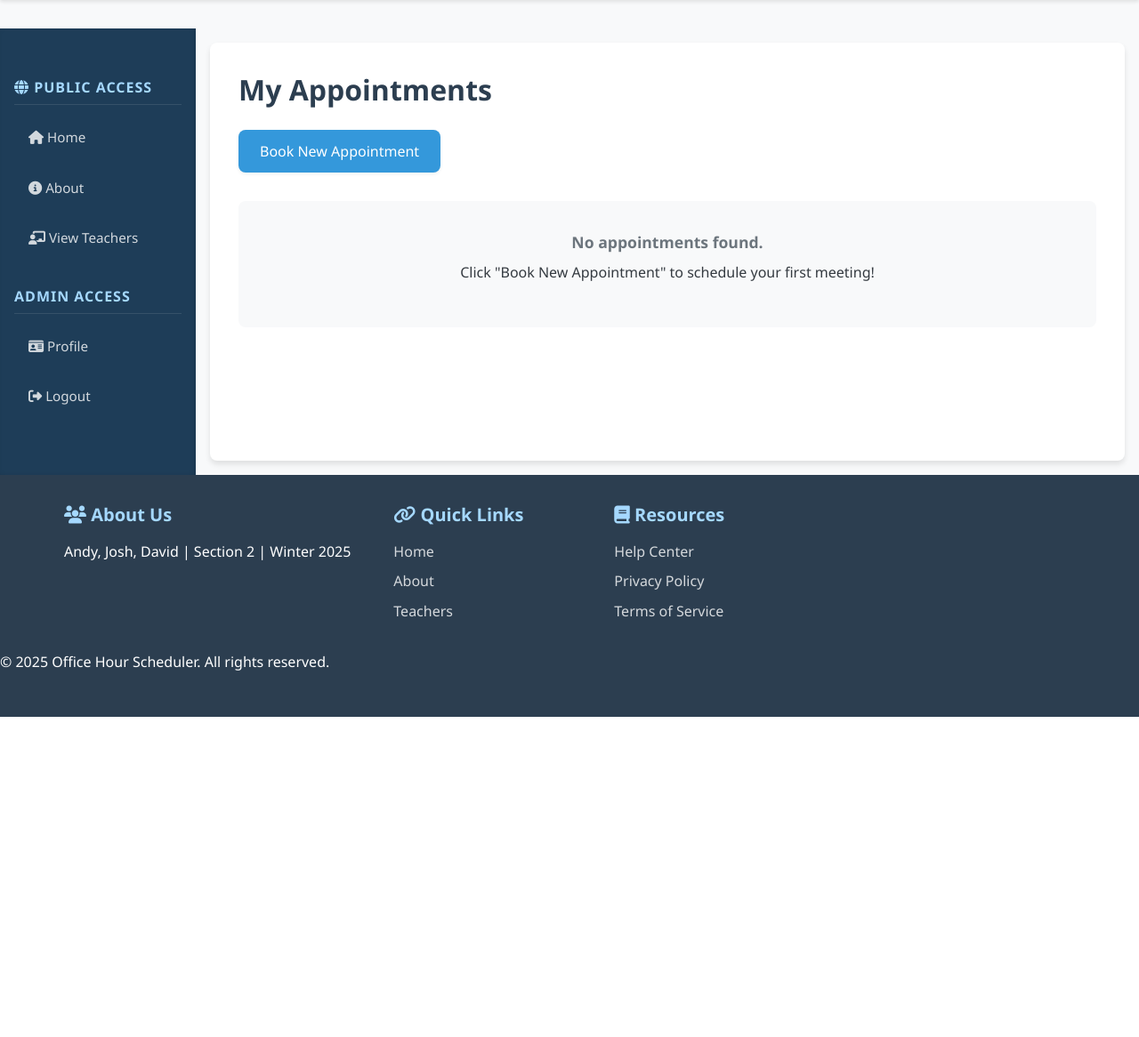
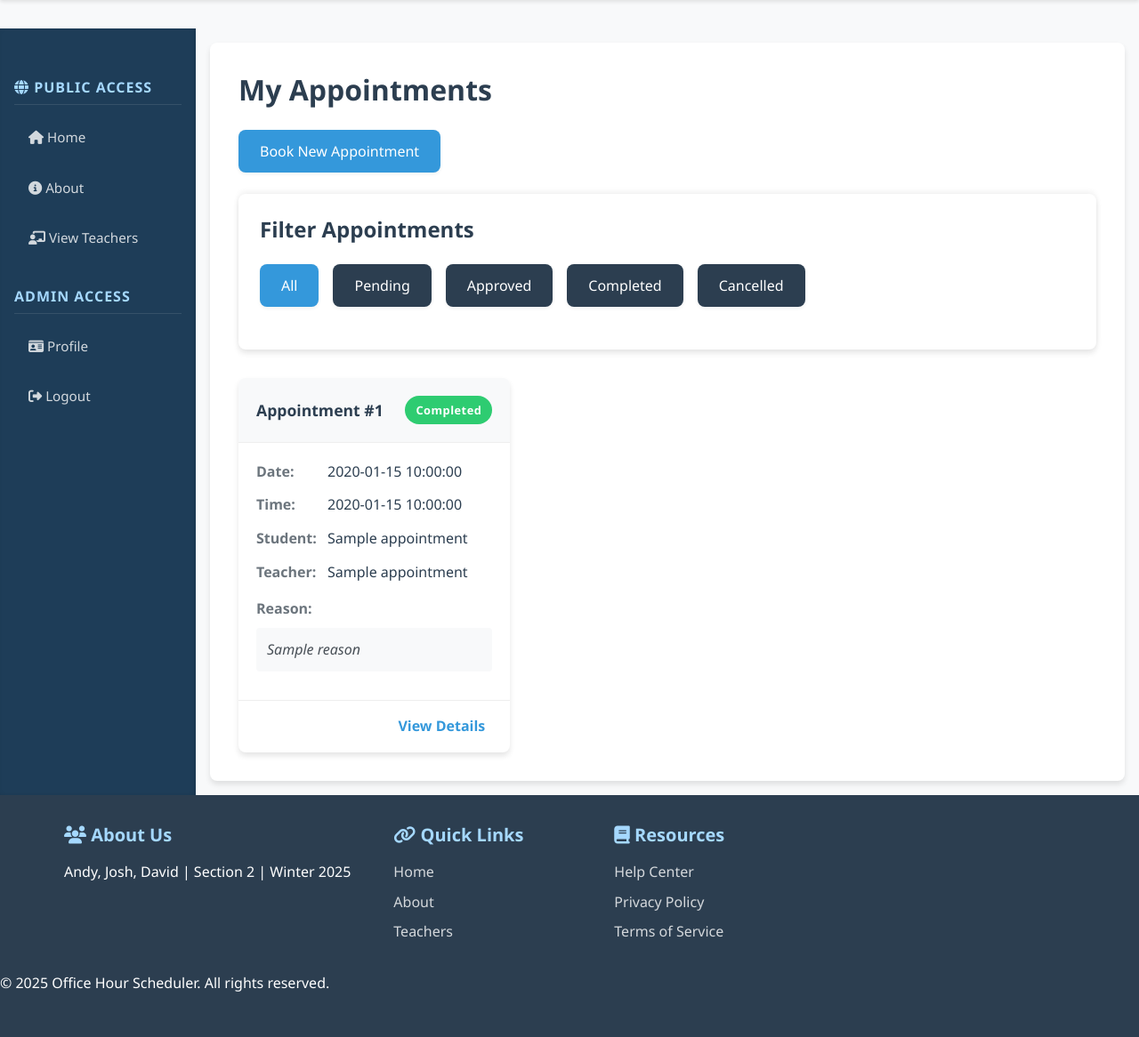
Before and after one commit to andyion1/appointment-manager, a Flask app: page /appointments in a window 1280 px wide. Shown: the part 70-1236 px from the top of the page at 89% size. Before the commit the page ends 876 px from the top, so only its background shows below. Run offline with Flask 3, Linux system fonts and the light colour scheme; a user stored in the database is signed in; a database or web service that is not in the repository returns one stand-in record (values such as "Sample title"); some libraries are stand-ins or nearby versions.

Commit message:
Make the status appointment filtering system

```diff
--- a/app/appointment/routes.py
+++ b/app/appointment/routes.py
@@ -9,32 +9,36 @@ from app.user.user import Teacher, Student
 
 appointmentBlueprint = Blueprint("appointment", __name__, template_folder='templates')
 
+# Update this in your app/appointment/routes.py file
+
 @appointmentBlueprint.route("/appointments")
 @login_required
 def appointments():
-    # Get appointments based on user role
-    if current_user.role == 'student':
-        student = Student.get_student_by_user_name(current_user.username)
-        if student:
-            appointments = db.get_appointments(f"student_id = {student.student_id}")
-        else:
-            appointments = []
+    # Get filter parameter from query string, default to 'all'
+    status_filter = request.args.get('status', 'all')
 
-    elif current_user.role == 'teacher':
-        teacher = Teacher.get_teacher_by_user_name(current_user.username)
-        if teacher:
-            appointments = db.get_appointments(f"teacher_id = {teacher.teacher_id}")
-        else:
-            appointments = []
+    # Get appointments filtered by status and user role
+    appointments = db.get_appointments_by_status(
+        status=status_filter if status_filter != 'all' else None,
+        user_id=current_user.user_id,
+        user_role=current_user.role
+    )
 
-    elif current_user.role in ['admin_appoint', 'admin_super']:
-        # Admins can see all appointments
-        appointments = db.get_appointments()
+    # Define available status options for the filter
+    status_options = [
+        {'value': 'all', 'label': 'All'},
+        {'value': 'pending', 'label': 'Pending'},
+        {'value': 'approved', 'label': 'Approved'},
+        {'value': 'completed', 'label': 'Completed'},
+        {'value': 'cancelled', 'label': 'Cancelled'}
+    ]
 
-    else:
-        appointments = []
-
-    return render_template("appointments.html", appointments=appointments)
+    return render_template(
+        "appointments.html",
+        appointments=appointments,
+        status_filter=status_filter,
+        status_options=status_options
+    )
 
 ################################################################################################ HERE!!
 @appointmentBlueprint.route("/appointment/<int:appointment_id>")
--- a/app/appointment/templates/appointments.html
+++ b/app/appointment/templates/appointments.html
@@ -7,6 +7,18 @@
 
 <div class="action-buttons">
     <a href="{{ url_for('appointment.form') }}" class="submit-button primary-button">Book New Appointment</a>
+</div>
+
+<div class="appointment-info">
+    <h3>Filter Appointments</h3>
+    <div class="action-buttons">
+        {% for option in status_options %}
+        <a href="{{ url_for('appointment.appointments', status=option.value) }}"
+           class="{% if status_filter == option.value %}primary-button{% else %}secondary-button{% endif %} submit-button">
+            {{ option.label }}
+        </a>
+        {% endfor %}
+    </div>
 </div>
 
 {% if appointments %}
@@ -26,6 +38,14 @@
                 <span class="detail-label">Time:</span>
                 <span class="detail-value">{{ appointment.appointment_time }}</span>
             </div>
+            <div class="appointment-card-detail">
+                <span class="detail-label">Student:</span>
+                <span class="detail-value">{{ appointment.student_name }}</span>
+            </div>
+            <div class="appointment-card-detail">
+                <span class="detail-label">Teacher:</span>
+                <span class="detail-value">{{ appointment.teacher_name }}</span>
+            </div>
             <div class="appointment-card-detail appointment-card-reason">
                 <span class="detail-label">Reason:</span>
                 <span class="detail-value">{{ appointment.reason }}</span>
@@ -39,8 +59,8 @@
 </div>
 {% else %}
 <div class="no-appointments">
-    <p>No appointments found.</p>
-    <p>Click "Book New Appointment" to schedule your first meeting!</p>
+    <p>No appointments found with the selected filter.</p>
+    <p>{% if status_filter == 'all' %}Click "Book New Appointment" to schedule your first meeting!{% else %}Try selecting a different filter or booking a new appointment.{% endif %}</p>
 </div>
 {% endif %}
 {% endblock %}
--- a/app/static/styles/style.css
+++ b/app/static/styles/style.css
@@ -309,7 +309,7 @@ button {
   background-color: #fff;
   padding: 1.5rem;
   border-radius: 8px;
-  box-shadow: 0 4px 6px rgba(0, 0, 0, 0.1);
+  box-shadow: 0 -3px 6px rgba(0, 0, 0, 0.05), 0 4px 6px rgba(0, 0, 0, 0.1);
   margin-bottom: 1.5rem;
 }
 
--- a/models/database.py
+++ b/models/database.py
@@ -266,6 +266,65 @@ class Database:
             except Exception as e:
                 print(f"get_appointment error: {e}")
                 return None
+
+    def get_appointments_by_status(self, status=None, user_id=None, user_role=None):
+        """
+        Get appointments filtered by status and user role
+
+        :param status: Filter by appointment status (completed, pending, approved, cancelled, or None for all)
+        :param user_id: The current user's ID
+        :param user_role: The current user's role (student, teacher, admin)
+        :return: List of appointments
+        """
+        base_query = """
+            SELECT a.appointment_id, a.student_id, a.teacher_id,
+                a.appointment_date, a.appointment_time, a.status, a.reason, a.created_at,
+                su.full_name as student_name, tu.full_name as teacher_name
+            FROM APPOINTMENT a
+            JOIN STUDENT s ON a.student_id = s.student_id
+            JOIN TEACHER t ON a.teacher_id = t.teacher_id
+            JOIN USER_PROJ su ON s.user_id = su.user_id
+            JOIN USER_PROJ tu ON t.user_id = tu.user_id
+            WHERE 1=1
+        """
+
+        params = []
+
+        # Add status filter if provided
+        if status and status != 'all':
+            base_query += " AND a.status = %s"
+            params.append(status)
+
+        # Add user-specific filters based on role
+        if user_id and user_role:
+            if user_role == 'student':
+                base_query += " AND su.user_id = %s"
+                params.append(user_id)
+            elif user_role == 'teacher':
+                base_query += " AND tu.user_id = %s"
+                params.append(user_id)
+            # No additional filter for admin - they see all appointments
+
+        # Order by date/time
+        base_query += " ORDER BY a.appointment_date DESC, a.appointment_time ASC"
+
+        with self.get_cursor() as curr:
+            try:
+                curr.execute(base_query, params)
+                rows = curr.fetchall()
+
+                from models.data_classes import Appointment
+                appointments = []
+                for row in rows:
+                    appt = Appointment(*row[:8])  # first 8 fields = expected constructor args
+                    appt.student_name = row[8]
+                    appt.teacher_name = row[9]
+                    appointments.append(appt)
+
+                return appointments
+            except Exception as e:
+                print("get_appointments_by_status error:", e)
+                return []
 
 
     def add_appointment(self, appointment):
```
